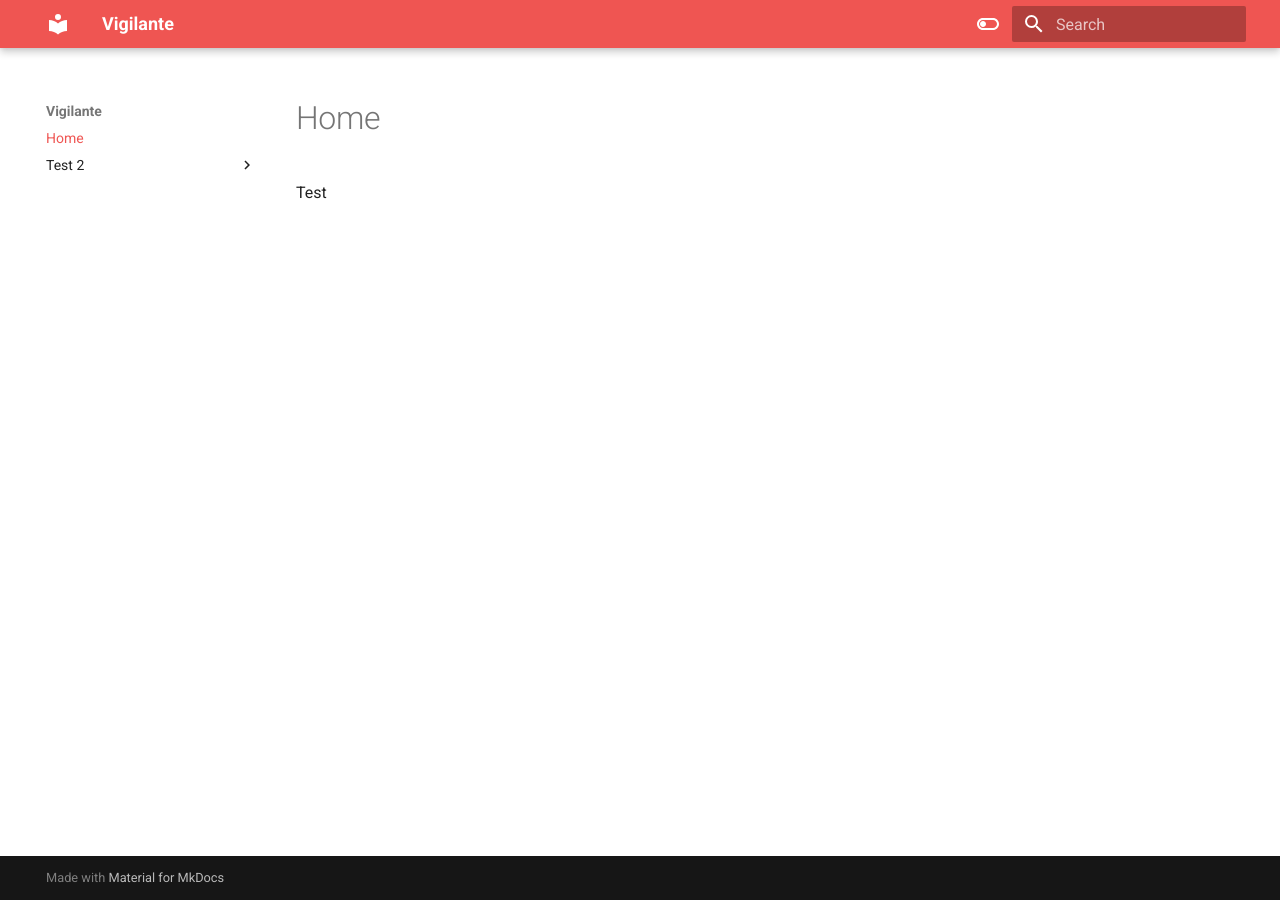
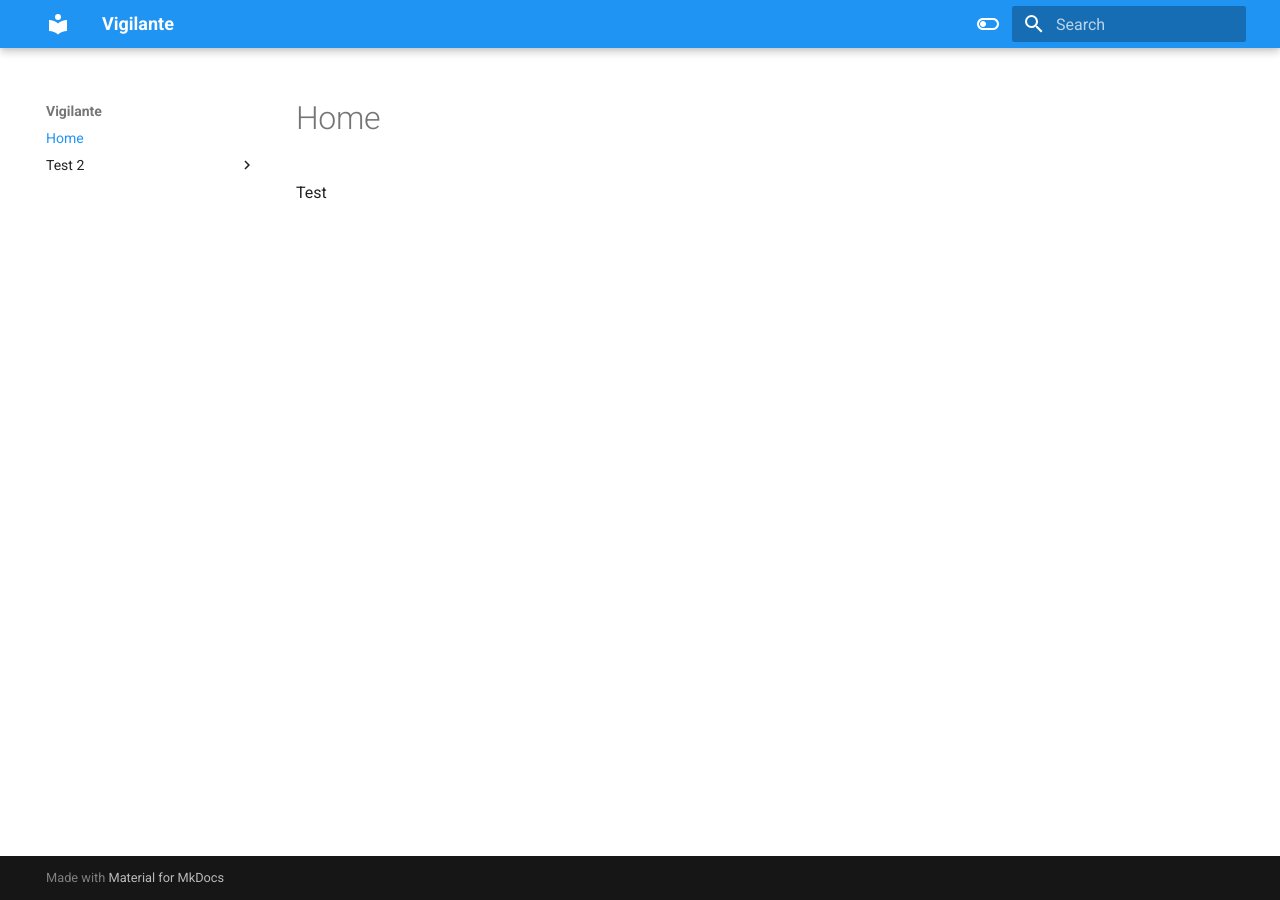
Before and after one commit to alexd-alves/p-cpgn-vigilante, an MkDocs documentation site: the page built from docs/index.md, in a window 1280 px wide. Built offline with MkDocs 1.6.1 and Material for MkDocs 9.7.7, drawn with Linux system fonts in a browser that asks for light colours.

Commit message:
Change colors again

```diff
--- a/mkdocs.yml
+++ b/mkdocs.yml
@@ -7,7 +7,7 @@ theme:
     # Light mode
     - media: "(prefers-color-scheme: light)"
       scheme: default
-      primary: red
+      primary: blue
       accent: indigo
       toggle:
         icon: material/toggle-switch-off-outline
@@ -16,7 +16,7 @@ theme:
     # Dark mode
     - media: "(prefers-color-scheme: dark)"
       scheme: slate
-      primary: pink
+      primary: indigo
       accent: blue
       toggle:
         icon: material/toggle-switch
```
